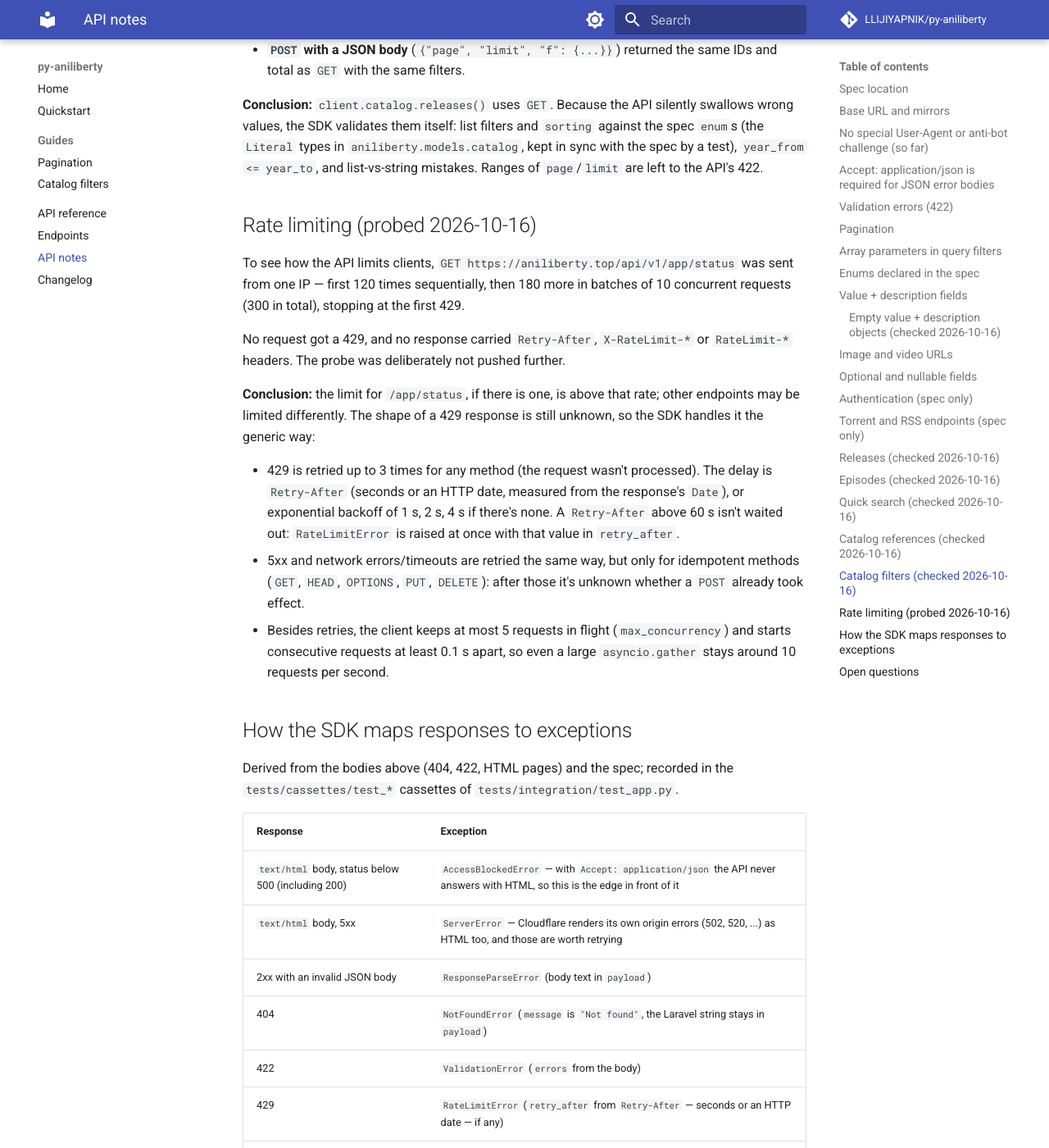
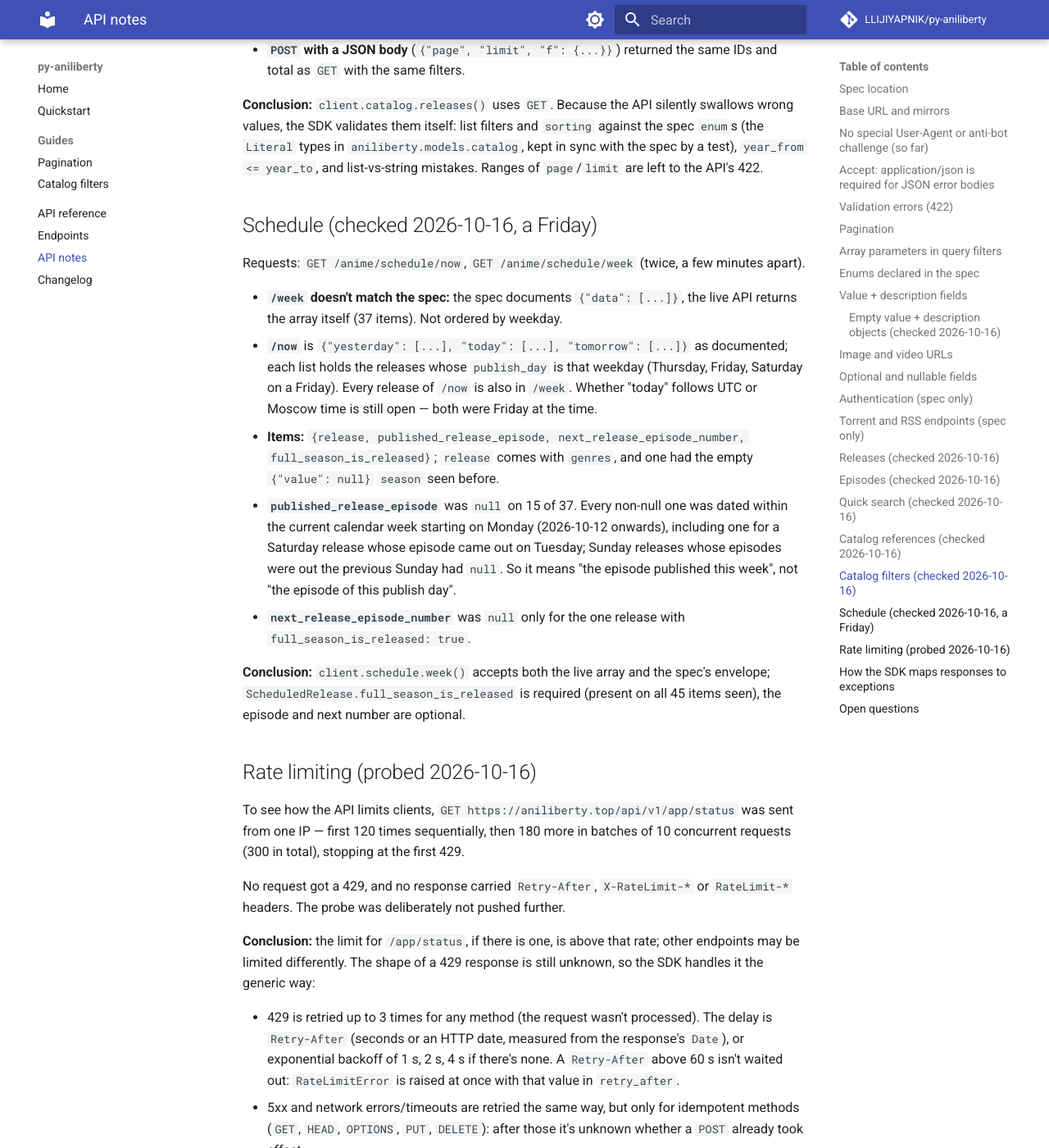
Before and after one commit to LLIJIYAPNIK/py-aniliberty, an MkDocs documentation site: the page built from docs/api-notes.md, in a window 1280 px wide and 1400 px high, scrolled down 10173 px. Shown: the whole window at 82% size. Built offline with MkDocs 1.6.1 and Material for MkDocs 9.7.7, drawn with Linux system fonts in a browser that asks for light colours; comment, search, counter and statistics services are not loaded; some of the changed text lies outside the part shown.

Commit message:
docs: document schedule findings, mark roadmap step 3.1 as done
Co-Authored-By: Claude Opus 5.5 <noreply@anthropic.com>

```diff
--- a/docs/api-notes.md
+++ b/docs/api-notes.md
@@ -390,6 +390,31 @@ values, the SDK validates them itself: list filters and `sorting` against the sp
 `year_from <= year_to`, and list-vs-string mistakes. Ranges of `page`/`limit` are left to the
 API's 422.
 
+## Schedule (checked 2026-10-16, a Friday)
+
+Requests: `GET /anime/schedule/now`, `GET /anime/schedule/week` (twice, a few minutes apart).
+
+- **`/week` doesn't match the spec:** the spec documents `{"data": [...]}`, the live API returns
+  the array itself (37 items). Not ordered by weekday.
+- **`/now`** is `{"yesterday": [...], "today": [...], "tomorrow": [...]}` as documented; each list
+  holds the releases whose `publish_day` is that weekday (Thursday, Friday, Saturday on a
+  Friday). Every release of `/now` is also in `/week`. Whether "today" follows UTC or Moscow
+  time is still open — both were Friday at the time.
+- **Items:** `{release, published_release_episode, next_release_episode_number,
+  full_season_is_released}`; `release` comes with `genres`, and one had the empty
+  `{"value": null}` `season` seen before.
+- **`published_release_episode`** was `null` on 15 of 37. Every non-null one was dated within
+  the current calendar week starting on Monday (2026-10-12 onwards), including one for a
+  Saturday release whose episode came out on Tuesday; Sunday releases whose episodes were out
+  the previous Sunday had `null`. So it means "the episode published this week", not "the
+  episode of this publish day".
+- **`next_release_episode_number`** was `null` only for the one release with
+  `full_season_is_released: true`.
+
+**Conclusion:** `client.schedule.week()` accepts both the live array and the spec's envelope;
+`ScheduledRelease.full_season_is_released` is required (present on all 45 items seen), the
+episode and next number are optional.
+
 ## Rate limiting (probed 2026-10-16)
 
 To see how the API limits clients, `GET https://aniliberty.top/api/v1/app/status` was sent
@@ -442,3 +467,4 @@ Derived from the bodies above (404, 422, HTML pages) and the spec; recorded in t
 - **Maximum `limit`** on `/genres/{id}/releases`, `/torrents`, `/franchises/random`,
   `/genres/random`, `/media/videos` (the catalog and the release endpoints: 50).
 - **Authentication details** (token lifetime, refresh, 401/403 bodies) — step 4.1.
+- **Schedule time zone** — whether `/schedule/now`'s "today" is UTC or Moscow time.
```
Also changed, not shown: CLAUDE.md (+4 -0 lines), ROADMAP.md (+1 -1 lines), docs/endpoints.md (+2 -2 lines), docs/quickstart.md (+1 -0 lines), docs/reference.md (+9 -1 lines).
